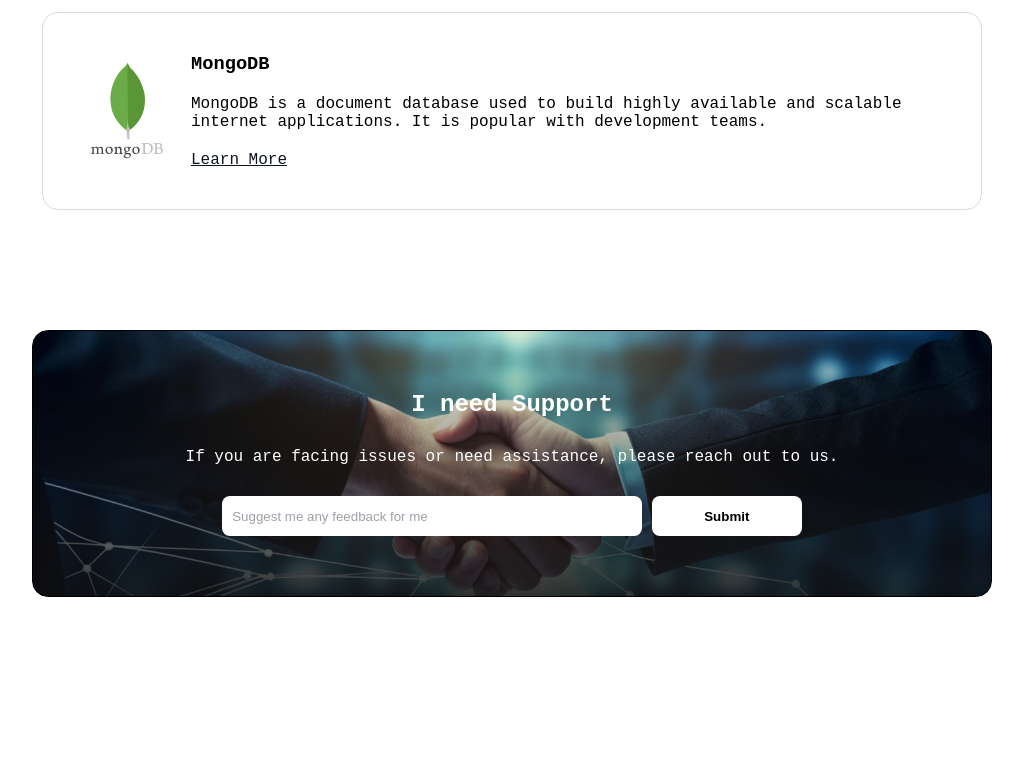
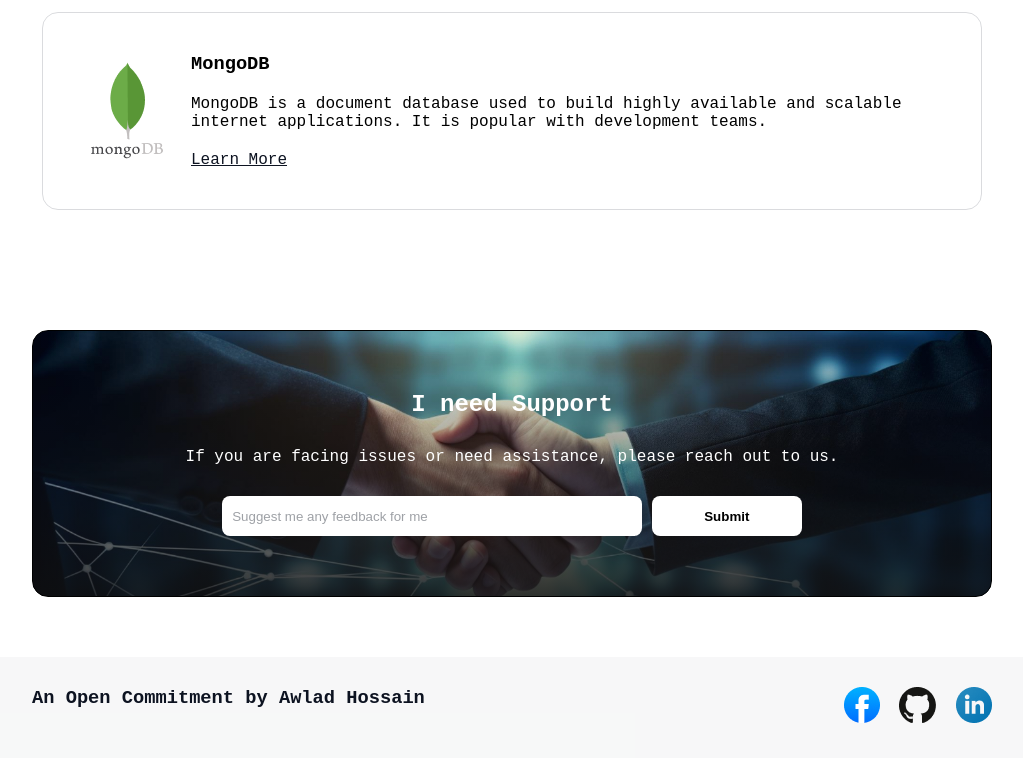
Before and after one commit to MohammadSajjadHossain9648/web-dev-portfolio, a plain HTML site: page index.html in a window 1280 px wide. Shown: the part 3860-4618 px from the top of the page, without its empty margins (128-1151 px from the left). Before the commit the page ends 4487 px from the top, so only its background shows below. Drawn offline with Linux system fonts and the light colour scheme; a web font is replaced by a local one.

Commit message:
Adding HTML and CSS parts of footer section

```diff
--- a/index.html
+++ b/index.html
@@ -144,12 +144,19 @@
         <p class="support_description">If you are facing issues or need assistance, please reach out to us.</p>
         <form action="#">
             <input type="text" placeholder="Suggest me any feedback for me">
-            <button type="button"><b>Submit</b></button>
+            <button type="button" class="btn"><b>Submit</b></button>
         </form>
     </section>
 
 
-    <footer id="go_footer"></footer>
+    <footer id="go_footer" class="footer_section">
+        <h3 class="title">An Open Commitment by Awlad Hossain</h3>
+        <div class="footer_icons">
+            <a href="https://www.facebook.com/" target="_blank"><img src="./assets/facebook.png" alt="facebook icon"></a>
+            <a href="https://github.com/" target="_blank" class="icon_middle"><img src="./assets/github.png" alt="github icon"></a>
+            <a href="https://www.linkedin.com/" target="_blank"><img src="./assets/linkedin-icon 1.png" alt="linkedin icon"></a>
+        </div>
+    </footer>
 </body>
 
 </html>
--- a/styles/style.css
+++ b/styles/style.css
@@ -208,7 +208,7 @@
     background-position: center;
     border: 1px solid black;
     border-radius: 16px;
-    margin: 0 160px 30px;
+    margin: 0 160px 60px;
     padding: 60px 0;
     color: white;
     display: flex;
@@ -231,7 +231,6 @@
     width: 150px;
     padding: 10px;
     border: none;
-    border-radius: 8px;
 }
 .support ::placeholder{
     color: rgba(13, 19, 33, 0.4);
@@ -239,3 +238,15 @@
 .support input, .support button{
     background-color: white;
 }
+
+
+/* footer part */
+.footer_section{
+    background-color: rgba(13, 19, 33, 0.03);
+    padding: 30px 160px;
+    display: flex;
+    justify-content: space-between;
+}
+.footer_section .footer_icons .icon_middle{
+    padding: 0 10px;
+}
```
